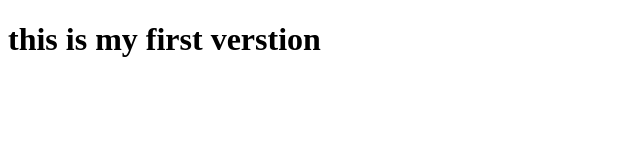
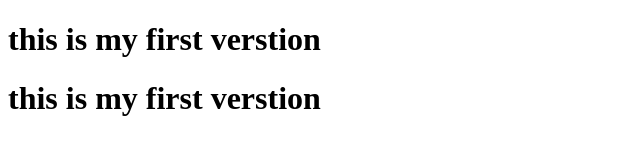
Before and after one commit to KunalDangadel1212/git3, a plain HTML site: page index.html in a window 1280 px wide. Shown: the whole page, without its empty margins (0-640 px from the left). Drawn offline with Linux system fonts and the light colour scheme.

Commit message:
create 1 copy of h1

```diff
--- a/index.html
+++ b/index.html
@@ -7,6 +7,6 @@
 </head>
 <body>
     <h1>this is my first verstion</h1>
-
+     <h1>this is my first verstion</h1>
 </body>
 </html>
```
